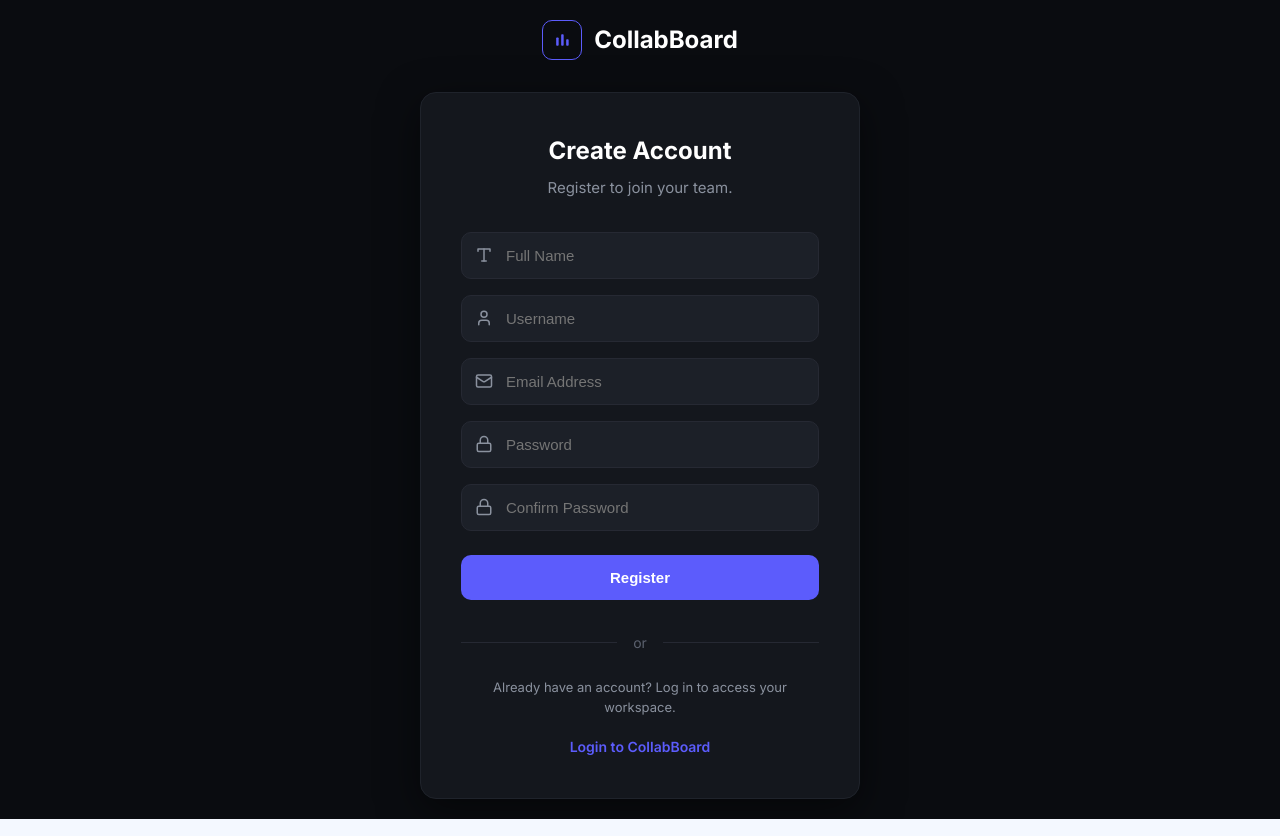
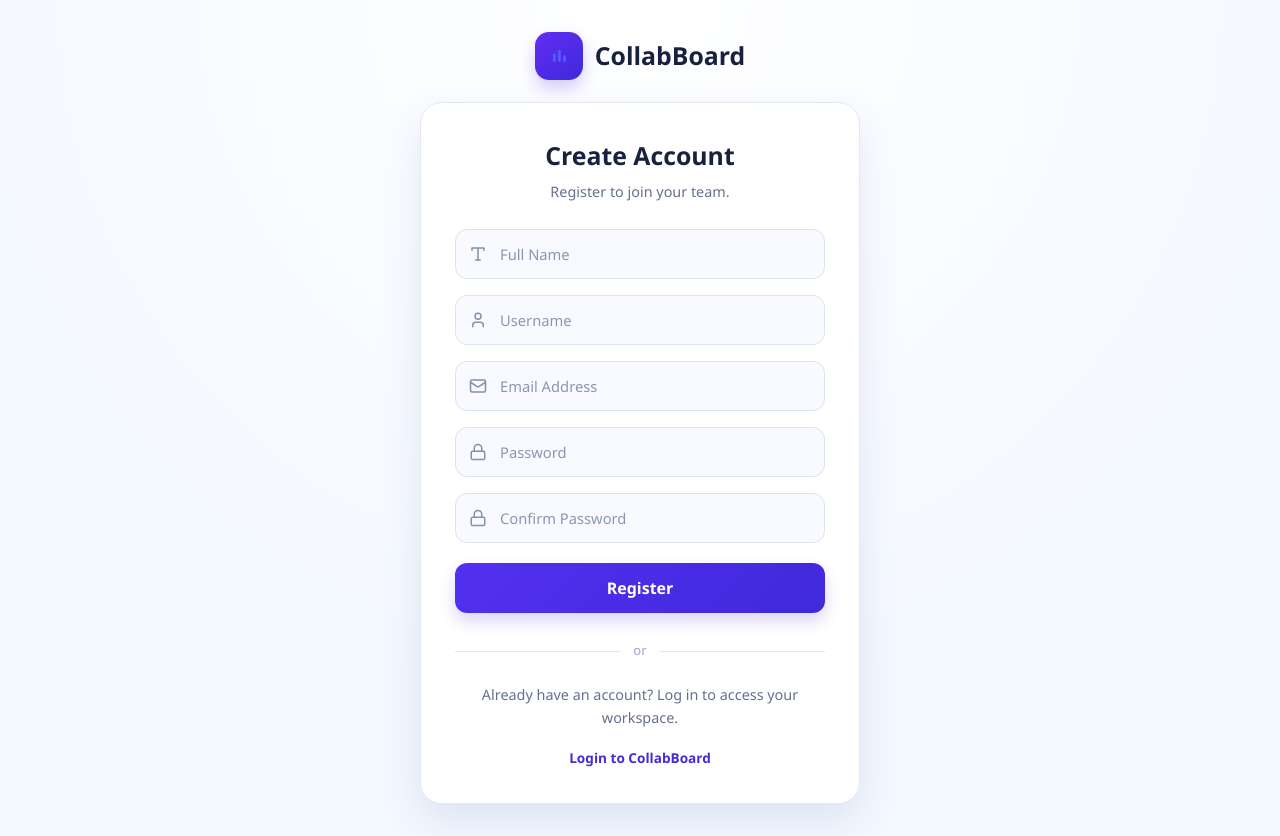
Before and after one commit to kahchaturangi/CollabBoard-, a React (Vite) app in the folder client/: page /register in a window 1280 px wide. Built offline with nearby package versions, Linux system fonts and the light colour scheme.

Commit message:
Fix auth API and registration theme

```diff
--- a/client/src/components/Register.jsx
+++ b/client/src/components/Register.jsx
@@ -58,31 +58,31 @@ export default function Register({ setIsAuthenticated, setBoardId }) {
   };
 
   return (
-    <div style={{ minHeight: '100vh', display: 'flex', flexDirection: 'column', alignItems: 'center', justifyContent: 'center', backgroundColor: '#0a0c10', fontFamily: 'Inter, sans-serif', padding: '20px 0' }}>
+    <div className="auth-page">
 
       {/* Brand Logo Above Card */}
-      <div style={{ display: 'flex', alignItems: 'center', gap: '12px', marginBottom: '32px' }}>
-        <div style={{ width: '40px', height: '40px', display: 'flex', alignItems: 'center', justifyContent: 'center', border: '1px solid #5c5cfc', borderRadius: '10px', backgroundColor: 'transparent' }}>
+      <div className="auth-brand">
+        <div className="auth-brand-logo">
           <svg width="20" height="20" viewBox="0 0 24 24" fill="none" xmlns="http://www.w3.org/2000/svg">
             <rect x="5" y="9" width="3" height="10" rx="1" fill="#5c5cfc" />
             <rect x="11" y="5" width="3" height="14" rx="1" fill="#5c5cfc" />
             <rect x="17" y="11" width="3" height="8" rx="1" fill="#5c5cfc" />
           </svg>
         </div>
-        <h1 style={{ color: '#ffffff', fontSize: '24px', margin: 0, fontWeight: '700' }}>CollabBoard</h1>
+        <h1>CollabBoard</h1>
       </div>
 
-      <div style={{ backgroundColor: '#14171d', padding: '40px', borderRadius: '16px', width: '100%', maxWidth: '440px', border: '1px solid #1f232b', boxShadow: '0 12px 40px rgba(0,0,0,0.5)' }}>
-        <div style={{ textAlign: 'center', marginBottom: '32px' }}>
-          <h2 style={{ color: '#ffffff', margin: '0 0 8px 0', fontSize: '24px', fontWeight: '700' }}>Create Account</h2>
-          <p style={{ color: '#8a919e', margin: 0, fontSize: '15px' }}>Register to join your team.</p>
+      <div className="auth-card">
+        <div className="auth-header">
+          <h2>Create Account</h2>
+          <p>Register to join your team.</p>
         </div>
 
         <form onSubmit={handleRegister}>
-          {error && <div style={{ color: '#ef4444', marginBottom: '16px', fontSize: '14px', textAlign: 'center', backgroundColor: 'rgba(239, 68, 68, 0.1)', padding: '10px', borderRadius: '8px' }}>{error}</div>}
+          {error && <div className="auth-error">{error}</div>}
 
-          <div style={{ marginBottom: '16px', position: 'relative' }}>
-            <div style={{ position: 'absolute', left: '14px', top: '50%', transform: 'translateY(-50%)', color: '#8a919e', display: 'flex' }}>
+          <div className="auth-field">
+            <div className="auth-field-icon">
               <Type size={18} />
             </div>
             <input
@@ -91,12 +91,12 @@ export default function Register({ setIsAuthenticated, setBoardId }) {
               required
               value={fullName}
               onChange={(e) => setFullName(e.target.value)}
-              style={{ width: '100%', padding: '14px 14px 14px 44px', borderRadius: '10px', border: '1px solid #262933', backgroundColor: '#1c2028', color: '#ffffff', fontSize: '15px', outline: 'none', boxSizing: 'border-box' }}
+              className="auth-input"
             />
           </div>
 
-          <div style={{ marginBottom: '16px', position: 'relative' }}>
-            <div style={{ position: 'absolute', left: '14px', top: '50%', transform: 'translateY(-50%)', color: '#8a919e', display: 'flex' }}>
+          <div className="auth-field">
+            <div className="auth-field-icon">
               <User size={18} />
             </div>
             <input
@@ -105,12 +105,12 @@ export default function Register({ setIsAuthenticated, setBoardId }) {
               required
               value={username}
               onChange={(e) => setUsername(e.target.value)}
-              style={{ width: '100%', padding: '14px 14px 14px 44px', borderRadius: '10px', border: '1px solid #262933', backgroundColor: '#1c2028', color: '#ffffff', fontSize: '15px', outline: 'none', boxSizing: 'border-box' }}
+              className="auth-input"
             />
           </div>
 
-          <div style={{ marginBottom: '16px', position: 'relative' }}>
-            <div style={{ position: 'absolute', left: '14px', top: '50%', transform: 'translateY(-50%)', color: '#8a919e', display: 'flex' }}>
+          <div className="auth-field">
+            <div className="auth-field-icon">
               <Mail size={18} />
             </div>
             <input
@@ -119,12 +119,12 @@ export default function Register({ setIsAuthenticated, setBoardId }) {
               required
               value={email}
               onChange={(e) => setEmail(e.target.value)}
-              style={{ width: '100%', padding: '14px 14px 14px 44px', borderRadius: '10px', border: '1px solid #262933', backgroundColor: '#1c2028', color: '#ffffff', fontSize: '15px', outline: 'none', boxSizing: 'border-box' }}
+              className="auth-input"
             />
           </div>
 
-          <div style={{ marginBottom: '16px', position: 'relative' }}>
-            <div style={{ position: 'absolute', left: '14px', top: '50%', transform: 'translateY(-50%)', color: '#8a919e', display: 'flex' }}>
+          <div className="auth-field">
+            <div className="auth-field-icon">
               <Lock size={18} />
             </div>
             <input
@@ -133,12 +133,12 @@ export default function Register({ setIsAuthenticated, setBoardId }) {
               required
               value={password}
               onChange={(e) => setPassword(e.target.value)}
-              style={{ width: '100%', padding: '14px 14px 14px 44px', borderRadius: '10px', border: '1px solid #262933', backgroundColor: '#1c2028', color: '#ffffff', fontSize: '15px', outline: 'none', boxSizing: 'border-box' }}
+              className="auth-input"
             />
           </div>
 
-          <div style={{ marginBottom: '24px', position: 'relative' }}>
-            <div style={{ position: 'absolute', left: '14px', top: '50%', transform: 'translateY(-50%)', color: '#8a919e', display: 'flex' }}>
+          <div className="auth-field auth-field-password">
+            <div className="auth-field-icon">
               <Lock size={18} />
             </div>
             <input
@@ -147,32 +147,30 @@ export default function Register({ setIsAuthenticated, setBoardId }) {
               required
               value={confirmPassword}
               onChange={(e) => setConfirmPassword(e.target.value)}
-              style={{ width: '100%', padding: '14px 14px 14px 44px', borderRadius: '10px', border: '1px solid #262933', backgroundColor: '#1c2028', color: '#ffffff', fontSize: '15px', outline: 'none', boxSizing: 'border-box' }}
+              className="auth-input"
             />
           </div>
 
           <button
             type="submit"
             disabled={loading}
-            style={{ width: '100%', padding: '14px', backgroundColor: loading ? '#3e3eab' : '#5c5cfc', color: 'white', border: 'none', borderRadius: '10px', cursor: loading ? 'not-allowed' : 'pointer', fontWeight: '600', fontSize: '15px', transition: 'background-color 0.2s' }}
-            onMouseOver={(e) => !loading && (e.currentTarget.style.backgroundColor = '#4b4be3')}
-            onMouseOut={(e) => !loading && (e.currentTarget.style.backgroundColor = '#5c5cfc')}
+            className="auth-submit"
           >
             {loading ? 'Registering...' : 'Register'}
           </button>
         </form>
 
-        <div style={{ display: 'flex', alignItems: 'center', margin: '32px 0 24px 0' }}>
-          <div style={{ flex: 1, height: '1px', backgroundColor: '#262933' }}></div>
-          <span style={{ color: '#5b616e', padding: '0 16px', fontSize: '14px' }}>or</span>
-          <div style={{ flex: 1, height: '1px', backgroundColor: '#262933' }}></div>
+        <div className="auth-divider">
+          <div></div>
+          <span>or</span>
+          <div></div>
         </div>
 
-        <div style={{ textAlign: 'center' }}>
-          <p style={{ color: '#8a919e', fontSize: '13px', lineHeight: '1.6', margin: '0 0 16px 0' }}>
+        <div className="auth-footer">
+          <p>
             Already have an account? Log in to access your workspace.
           </p>
-          <Link to="/login" style={{ color: '#5c5cfc', textDecoration: 'none', fontSize: '14px', fontWeight: '600' }}>
+          <Link to="/login" className="auth-link">
             Login to CollabBoard
           </Link>
         </div>
--- a/client/src/services/api.js
+++ b/client/src/services/api.js
@@ -1,5 +1,5 @@
 // REST API Service with automatic fallback to local state / mock data
-const API_BASE = 'http://localhost:5000/api';
+const API_BASE = '/api';
 
 // Helper to get headers with JWT token
 const getHeaders = () => {
```
